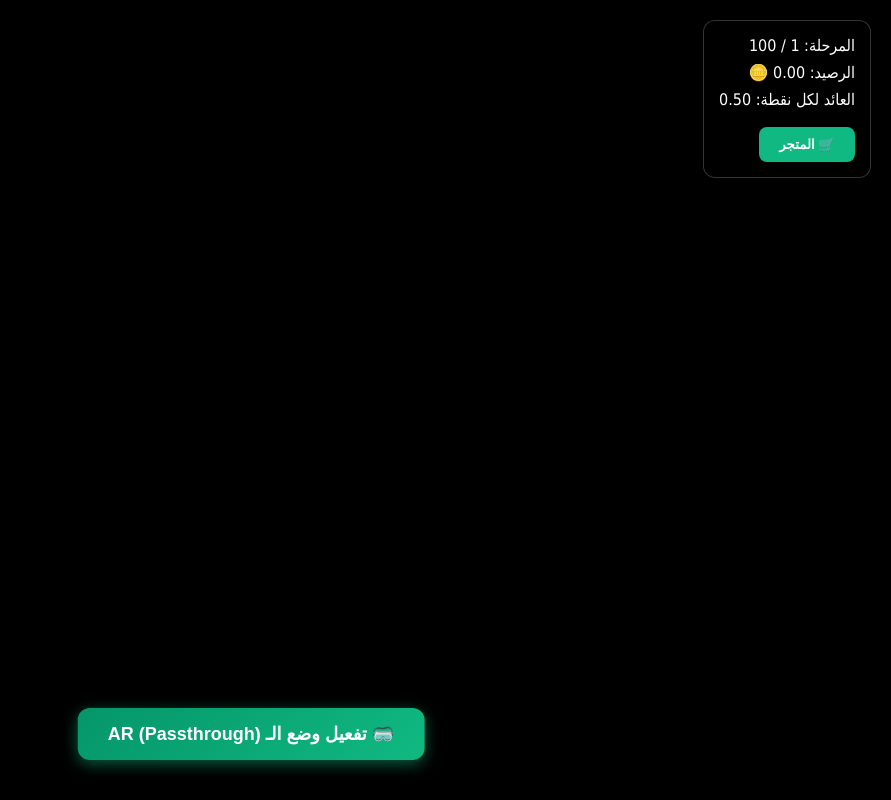
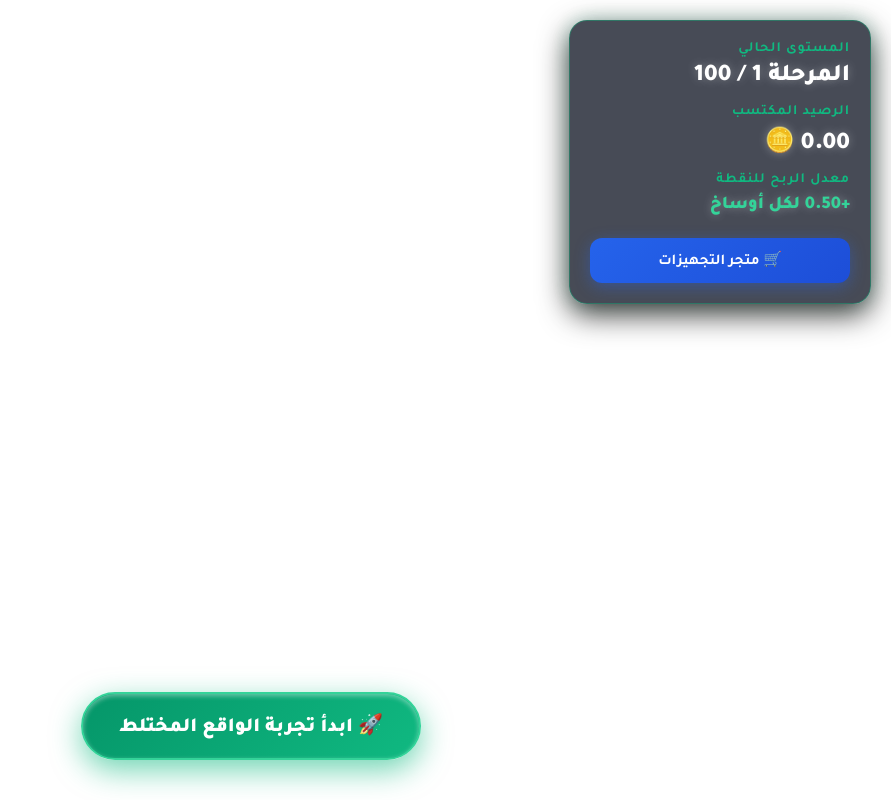
Before and after one commit to trk511435-png/Game, a website: page game.html in a window 1280 px wide. Shown: the whole page, without its empty margins (389-1280 px from the left). Drawn offline with nearby package versions, Linux system fonts and the light colour scheme.

Commit message:
Update game.html

```diff
--- a/game.html
+++ b/game.html
@@ -3,20 +3,52 @@
 <head>
     <meta charset="UTF-8">
     <meta name="viewport" content="width=device-width, initial-scale=1.0">
-    <title>لعبة التنظيف بالواقع المختلط - Passthrough</title>
+    <title>منظف الواقع المختلط - لعبة حقيقية</title>
     <style>
-        body { margin: 0; background: #000; color: #fff; font-family: Tahoma, sans-serif; overflow: hidden; }
-        #hud {
+        @import url('https://fonts.googleapis.com/css2?family=Tajawal:wght@400;700;900&display=swap');
+
+        body {
+            margin: 0;
+            background: transparent;
+            color: #fff;
+            font-family: 'Tajawal', sans-serif;
+            overflow: hidden;
+            user-select: none;
+        }
+
+        /* لوحة التحكم السينمائية (HUD) */
+        #gameHud {
             position: absolute;
             top: 20px;
             right: 20px;
-            background: rgba(0, 0, 0, 0.8);
-            padding: 15px;
-            border-radius: 12px;
-            border: 1px solid rgba(255,255,255,0.2);
+            background: rgba(10, 15, 30, 0.75);
+            backdrop-filter: blur(12px);
+            border: 1px solid rgba(16, 185, 129, 0.4);
+            padding: 20px;
+            border-radius: 18px;
+            box-shadow: 0 10px 30px rgba(0, 0, 0, 0.8), 0 0 20px rgba(16, 185, 129, 0.2);
             z-index: 10;
+            width: 260px;
         }
-        .hud-item { margin-bottom: 8px; font-size: 16px; }
+
+        .hud-header {
+            font-size: 14px;
+            color: #10b981;
+            font-weight: 700;
+            margin-bottom: 5px;
+            text-transform: uppercase;
+            letter-spacing: 1px;
+        }
+
+        .hud-value {
+            font-size: 24px;
+            font-weight: 900;
+            color: #fff;
+            margin-bottom: 12px;
+            text-shadow: 0 0 10px rgba(255,255,255,0.3);
+        }
+
+        /* زر التشغيل الضخم للواقع المختلط */
         #arButton {
             position: absolute;
             bottom: 40px;
@@ -24,49 +56,93 @@
             transform: translateX(-50%);
             background: linear-gradient(135deg, #059669, #10b981);
             color: white;
-            border: none;
-            padding: 15px 30px;
-            font-size: 18px;
-            font-weight: bold;
-            border-radius: 12px;
+            border: 2px solid #34d399;
+            padding: 18px 36px;
+            font-size: 20px;
+            font-weight: 900;
+            border-radius: 50px;
             cursor: pointer;
             z-index: 10;
-            box-shadow: 0 4px 15px rgba(16, 185, 129, 0.5);
+            box-shadow: 0 10px 30px rgba(16, 185, 129, 0.6), inset 0 2px 5px rgba(255,255,255,0.4);
+            transition: all 0.3s ease;
+            font-family: 'Tajawal', sans-serif;
         }
+
+        #arButton:hover {
+            transform: translateX(-50%) scale(1.05);
+            box-shadow: 0 15px 40px rgba(16, 185, 129, 0.8);
+        }
+
+        /* نافذة المتجر السينمائية */
         #shopModal {
             display: none;
             position: fixed;
             top: 50%; left: 50%;
             transform: translate(-50%, -50%);
-            background: #111827;
+            background: rgba(11, 19, 38, 0.95);
+            backdrop-filter: blur(20px);
             border: 2px solid #10b981;
-            padding: 25px;
-            border-radius: 15px;
+            padding: 30px;
+            border-radius: 24px;
             z-index: 100;
-            width: 350px;
+            width: 400px;
             text-align: center;
+            box-shadow: 0 25px 60px rgba(0,0,0,0.9), 0 0 30px rgba(16, 185, 129, 0.4);
         }
-        .btn { background: #10b981; color: white; border: none; padding: 10px 20px; border-radius: 8px; cursor: pointer; font-weight: bold; margin-top: 10px; }
+
+        #shopModal h2 {
+            color: #34d399;
+            margin-top: 0;
+            font-weight: 900;
+        }
+
+        .game-btn {
+            background: linear-gradient(135deg, #2563eb, #1d4ed8);
+            color: white;
+            border: none;
+            padding: 12px 24px;
+            border-radius: 12px;
+            cursor: pointer;
+            font-weight: 700;
+            font-size: 15px;
+            margin-top: 10px;
+            width: 100%;
+            transition: 0.2s;
+            box-shadow: 0 4px 15px rgba(37, 99, 235, 0.4);
+            font-family: 'Tajawal', sans-serif;
+        }
+
+        .game-btn:hover { opacity: 0.9; transform: translateY(-2px); }
+        .close-btn { background: linear-gradient(135deg, #dc2626, #b91c1c); box-shadow: 0 4px 15px rgba(220, 38, 38, 0.4); }
     </style>
-    <!-- مكتبة Three.js -->
+    <!-- Three.js للرسومات -->
     <script src="https://cdnjs.cloudflare.com/ajax/libs/three.js/r128/three.min.js"></script>
 </head>
 <body>
 
-    <div id="hud">
-        <div class="hud-item">المرحلة: <span id="currentStage">1</span> / 100</div>
-        <div class="hud-item">الرصيد: <span id="playerCoins">0.00</span> 🪙</div>
-        <div class="hud-item">العائد لكل نقطة: <span id="coinRate">0.50</span></div>
-        <button class="btn" onclick="toggleShop()">🛒 المتجر</button>
+    <!-- واجهة اللعبة السينمائية -->
+    <div id="gameHud">
+        <div class="hud-header">المستوى الحالي</div>
+        <div class="hud-value" id="currentStage">المرحلة 1 / 100</div>
+
+        <div class="hud-header">الرصيد المكتسب</div>
+        <div class="hud-value" id="playerCoins">0.00 🪙</div>
+
+        <div class="hud-header">معدل الربح للنقطة</div>
+        <div class="hud-value" id="coinRate" style="font-size: 18px; color: #34d399;">+0.50 لكل أوساخ</div>
+
+        <button class="game-btn" onclick="toggleShop()">🛒 متجر التجهيزات</button>
     </div>
 
-    <button id="arButton" onclick="startARSession()">🥽 تفعيل وضع الـ AR (Passthrough)</button>
+    <button id="arButton" onclick="startARSession()">🚀 ابدأ تجربة الواقع المختلط</button>
 
+    <!-- متجر الألعاب -->
     <div id="shopModal">
-        <h2>متجر أدوات التنظيف</h2>
-        <p>الأدوات المشتراة تنتقل معك للمراحل المتقدمة تلقائياً!</p>
-        <button class="btn" onclick="buyTool('ممسحة سريعة', 10)">شراء ممسحة سريعة (10 🪙)</button><br>
-        <button class="btn" style="background:#ef4444;" onclick="toggleShop()">إغلاق</button>
+        <h2>متجر تطوير أدوات التنظيف</h2>
+        <p style="color: #94a3b8; font-size: 14px;">الأدوات التي تشتريها تنتقل معك وترافقك أوتوماتيكياً في كل المراحل القادمة!</p>
+        <button class="game-btn" onclick="buyTool('ممسحة الليزر السريعة', 10)">شراء ممسحة ليزر (10 🪙)</button>
+        <button class="game-btn" onclick="buyTool('بخاخ الأيونات العميق', 25)">شراء بخاخ أيونات (25 🪙)</button>
+        <button class="game-btn close-btn" onclick="toggleShop()">إغلاق المتجر</button>
     </div>
 
     <script>
@@ -78,11 +154,10 @@
         function updateStageSettings(newStage) {
             stage = newStage;
             currentCoinRate = stage * 0.50;
-            document.getElementById('currentStage').innerText = stage;
-            document.getElementById('coinRate').innerText = currentCoinRate.toFixed(2);
+            document.getElementById('currentStage').innerText = `المرحلة ${stage} / 100`;
+            document.getElementById('coinRate').innerText = `+${currentCoinRate.toFixed(2)} لكل أوساخ`;
         }
 
-        // بدء جلسة الواقع المختلط مع تفعيل الكاميرا الخلفية (Passthrough) وتتبع اليدين
         async function startARSession() {
             if (navigator.xr) {
                 try {
@@ -91,9 +166,8 @@
                     });
 
                     document.getElementById('arButton').style.display = 'none';
-                    alert("تم تفعيل وضع الـ Passthrough بنجاح! بيتك الحقيقي ظاهر أمامك الآن.");
 
-                    // جلب خريطة البيت من السيرفر بالتزامن مع الدخول
+                    // ربط سحب الخريطة الفعلية من السيرفر بمجرد الدخول للعبة
                     fetchHouseMap();
 
                     xrSession.addEventListener('end', () => {
@@ -102,10 +176,10 @@
                     });
 
                 } catch (e) {
-                    alert("فشل تشغيل جلسة AR: " + e.message);
+                    alert("فشل تشغيل الواقع المختلط: " + e.message);
                 }
             } else {
-                alert("متصفحك لا يدعم WebXR. يرجى الفتح من متصفح نظارة الكويست.");
+                alert("يرجى فتح اللعبة من متصفح نظارة الكويست لتفعيل وضع الـ AR.");
             }
         }
 
@@ -117,11 +191,11 @@
         function buyTool(toolName, cost) {
             if (coins >= cost) {
                 coins -= cost;
-                document.getElementById('playerCoins').innerText = coins.toFixed(2);
-                alert(`تم شراء ${toolName}! سترافقك في المراحل القادمة.`);
+                document.getElementById('playerCoins').innerText = `${coins.toFixed(2)} 🪙`;
+                alert(`تم الاستحواذ على [${toolName}] بنجاح! تم حفظها في حقيبتك للمراحل القادمة.`);
                 toggleShop();
             } else {
-                alert("رصيد العملات غير كافي!");
+                alert("الرصيد غير كافي! نظف المزيد من الغرفة لتجميع العملات.");
             }
         }
 
@@ -129,9 +203,9 @@
             try {
                 const response = await fetch('https://game-4jxf.onrender.com/api/get-house');
                 const houseData = await response.json();
-                console.log("تم إسقاط الأوساخ فوق أثاث بيتك الحقيقي بنجاح:", houseData);
+                console.log("تم مزامنة أثاث بيتك الحقيقي بنجاح وجاهز لعرض الأوساخ فوقه:", houseData);
             } catch (e) {
-                console.log("بانتظار مزامنة خريطة البيت من موقع المسح.");
+                console.log("في انتظار مسح الخريطة من تطبيق Scan.");
             }
         }
 
```
